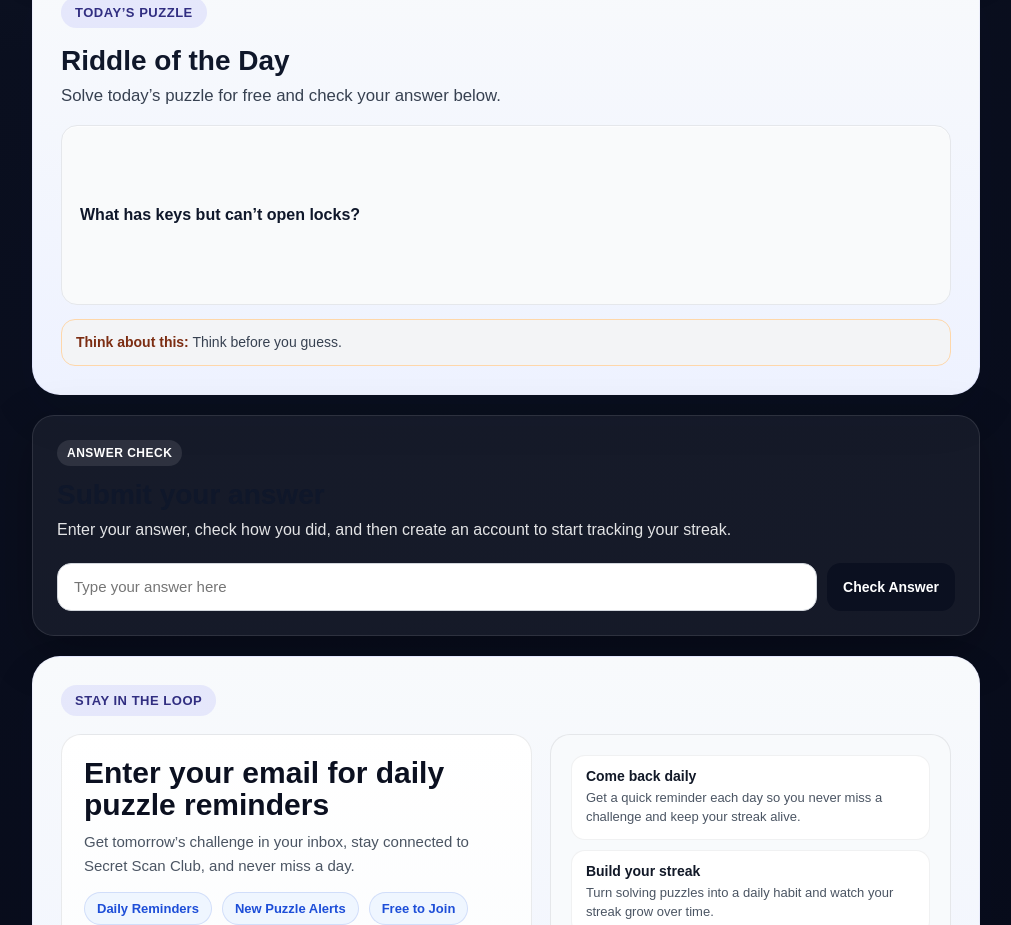
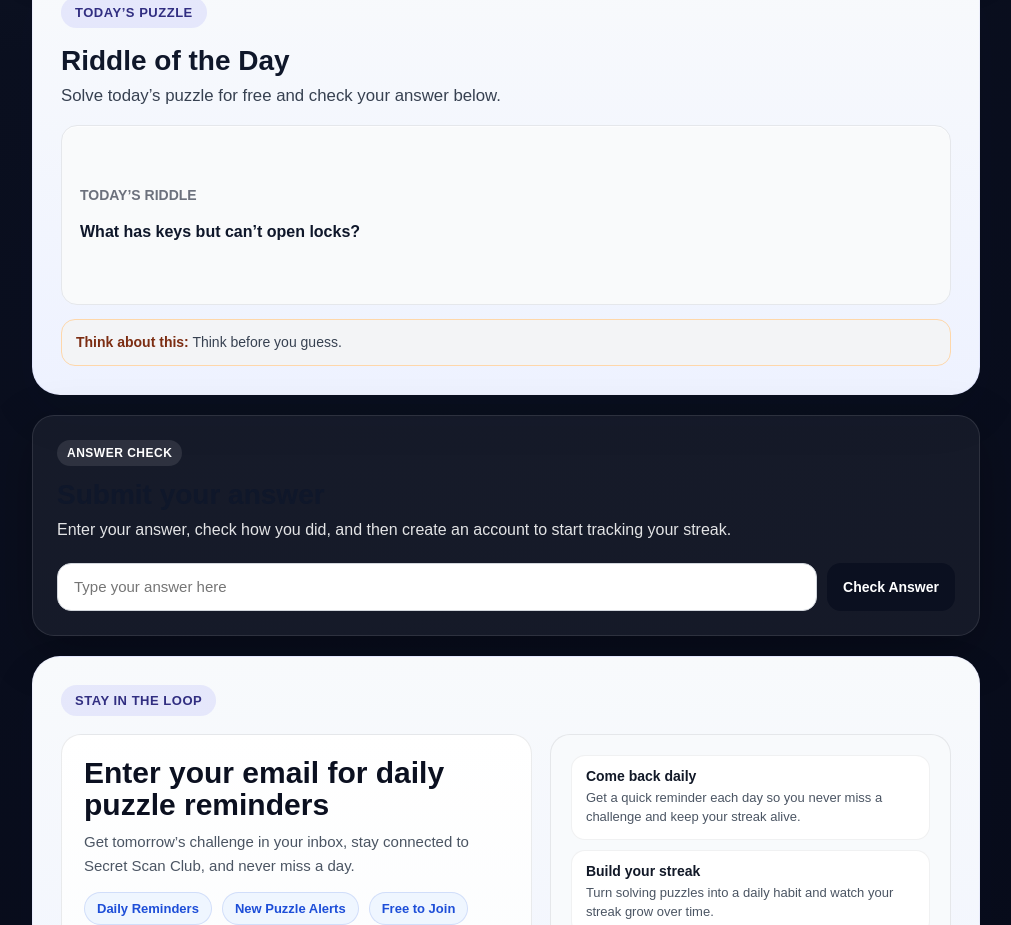
Before and after one commit to ryanc192/secretscanclub.com, a Next.js app: page /scan in a window 1280 px wide. Shown: the part 1275-2200 px from the top of the page, without its empty margins (134-1145 px from the left). Built offline with nearby package versions, Linux system fonts and the light colour scheme; no server answers.

Commit message:
Update page.tsx

```diff
--- a/app/scan/page.tsx
+++ b/app/scan/page.tsx
@@ -117,9 +117,14 @@ export default function ScanPage() {
               Solve today’s puzzle for free and check your answer below.
             </p>
 
-            <div className="puzzle-box">
-              {drop?.free.puzzle ?? "Come back soon for today’s puzzle."}
-            </div>
+<div className="puzzle-box">
+  <div>
+    <div style={{ fontSize: 14, fontWeight: 800, textTransform: "uppercase", opacity: 0.6, marginBottom: 10 }}>
+      Today’s riddle
+    </div>
+    <div>{drop?.free?.puzzle ?? "Come back soon for today’s puzzle."}</div>
+  </div>
+</div>
 
             {drop?.free.sharePrompt ? (
               <div className="share-box">
```
